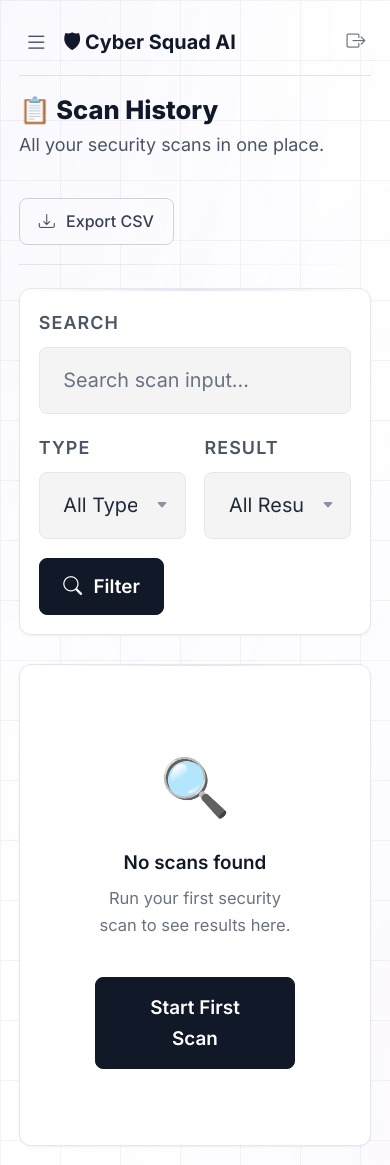
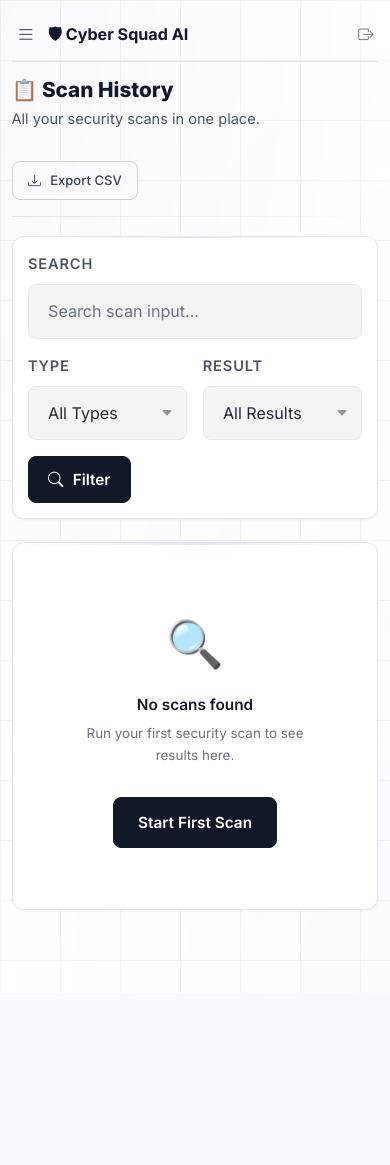
Before and after one commit to 251801390006-blip/aegisshield-ai, a Flask app: page /history/ in a window 390 px wide. After the commit the page ends 912 px from the top, so only its background shows below. Run offline with Flask 3, Linux system fonts and the light colour scheme; a user stored in the database is signed in; data that the repository does not hold is empty.

Commit message:
style: implement responsive typography scaling and adjust sidebar collapse breakpoint to xl

```diff
--- a/static/css/main.css
+++ b/static/css/main.css
@@ -62,7 +62,19 @@ html {
   scroll-behavior: smooth;
   scrollbar-width: thin;
   scrollbar-color: var(--border-bright) var(--bg-primary);
-  font-size: 118%; /* Scale up all rem typography globally by 18% for high readability */
+  font-size: 118%; /* Large highly-readable default scale for desktop and large laptop screens */
+}
+
+@media (max-width: 1199.98px) {
+  html { font-size: 110%; } /* Medium scale for smaller laptops and large tablets */
+}
+
+@media (max-width: 991.98px) {
+  html { font-size: 104%; } /* Standard scale for standard tablets */
+}
+
+@media (max-width: 575.98px) {
+  html { font-size: 96%; } /* Clean, compact scale for mobile screens to prevent layout wrapping */
 }
 
 body {
@@ -423,8 +435,9 @@ code, pre, .mono { font-family: var(--font-mono); }
 /* ── Main content with sidebar ────────────────────────────────── */
 .main-with-sidebar {
   margin-left: 260px;
-  padding: 2rem;
+  padding: 2.5rem;
   min-height: 100vh;
+  transition: margin-left var(--transition-slow), padding var(--transition-slow);
 }
 
 /* ── Stat Cards ──────────────────────────────────────────────── */
@@ -872,14 +885,14 @@ code, pre, .mono { font-family: var(--font-mono); }
 .toast-cybersquad.warning { border-left: 3px solid var(--warning); }
 
 /* ── Responsive ──────────────────────────────────────────────── */
-@media (max-width: 991.98px) {
+@media (max-width: 1199.98px) {
   .sidebar { transform: translateX(-100%); }
   .sidebar.open { transform: translateX(0); }
-  .main-with-sidebar { margin-left: 0; }
+  .main-with-sidebar { margin-left: 0; padding: 2rem; }
 }
 
 @media (max-width: 768px) {
-  .main-with-sidebar { padding: 1rem; }
+  .main-with-sidebar { padding: 1rem 0.75rem; }
   .stat-value { font-size: 1.75rem; }
   .scan-container { padding: 1.25rem; }
   .page-title { font-size: 1.5rem; }
--- a/templates/base.html
+++ b/templates/base.html
@@ -20,7 +20,7 @@
   <!-- Google Fonts -->
   <link href="https://fonts.googleapis.com/css2?family=Inter:wght@300;400;500;600;700;800;900&family=Outfit:wght@400;500;600;700;800;900&family=JetBrains+Mono:wght@400;500;600&display=swap" rel="stylesheet">
   <!-- Cyber Squad CSS -->
-  <link rel="stylesheet" href="{{ url_for('static', filename='css/main.css') }}?v=1.0.8">
+  <link rel="stylesheet" href="{{ url_for('static', filename='css/main.css') }}?v=1.0.9">
 
   {% block extra_css %}{% endblock %}
 
@@ -53,7 +53,7 @@
 <!-- Chart.js -->
 <script src="https://cdn.jsdelivr.net/npm/chart.js@4.4.4/dist/chart.umd.min.js"></script>
 <!-- Cyber Squad Main JS -->
-<script src="{{ url_for('static', filename='js/main.js') }}?v=1.0.8"></script>
+<script src="{{ url_for('static', filename='js/main.js') }}?v=1.0.9"></script>
 
 {% block extra_js %}{% endblock %}
 
--- a/templates/dashboard_base.html
+++ b/templates/dashboard_base.html
@@ -12,7 +12,7 @@
   <link href="https://cdn.jsdelivr.net/npm/bootstrap@5.3.3/dist/css/bootstrap.min.css" rel="stylesheet">
   <link rel="stylesheet" href="https://cdn.jsdelivr.net/npm/bootstrap-icons@1.11.3/font/bootstrap-icons.min.css">
   <link href="https://fonts.googleapis.com/css2?family=Inter:wght@300;400;500;600;700;800;900&family=JetBrains+Mono:wght@400;500;600&display=swap" rel="stylesheet">
-  <link rel="stylesheet" href="{{ url_for('static', filename='css/main.css') }}?v=1.0.8">
+  <link rel="stylesheet" href="{{ url_for('static', filename='css/main.css') }}?v=1.0.9">
   {% block extra_css %}{% endblock %}
 </head>
 <body class="gradient-bg">
@@ -32,7 +32,7 @@
       </div>
     </div>
     <!-- Close button for mobile -->
-    <button class="btn p-0 d-lg-none" style="color:var(--text-secondary);background:none;border:none;" onclick="closeSidebar()" title="Close Sidebar">
+    <button class="btn p-0 d-xl-none" style="color:var(--text-secondary);background:none;border:none;" onclick="closeSidebar()" title="Close Sidebar">
       <i class="bi bi-x-lg" style="font-size: 1.2rem;"></i>
     </button>
   </div>
@@ -122,7 +122,7 @@
 <div class="main-with-sidebar">
 
   <!-- Top bar (mobile) -->
-  <div class="d-flex d-lg-none align-items-center gap-2 mb-3 pb-2" style="border-bottom:1px solid var(--border-color);">
+  <div class="d-flex d-xl-none align-items-center gap-2 mb-3 pb-2" style="border-bottom:1px solid var(--border-color);">
     <button class="btn p-1" style="color:var(--text-secondary)" onclick="openSidebar()" id="sidebarToggle">
       <i class="bi bi-list fs-5"></i>
     </button>
@@ -147,7 +147,7 @@
 
 <script src="https://cdn.jsdelivr.net/npm/bootstrap@5.3.3/dist/js/bootstrap.bundle.min.js"></script>
 <script src="https://cdn.jsdelivr.net/npm/chart.js@4.4.4/dist/chart.umd.min.js"></script>
-<script src="{{ url_for('static', filename='js/main.js') }}?v=1.0.8"></script>
+<script src="{{ url_for('static', filename='js/main.js') }}?v=1.0.9"></script>
 {% block extra_js %}{% endblock %}
 
 <script>
```
